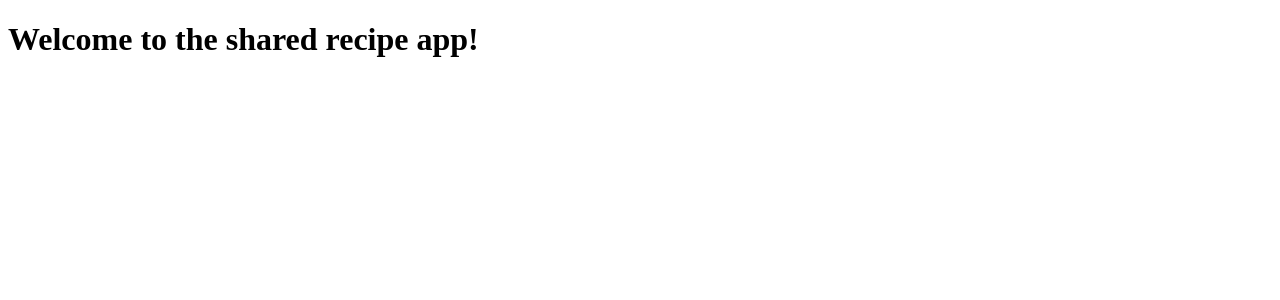
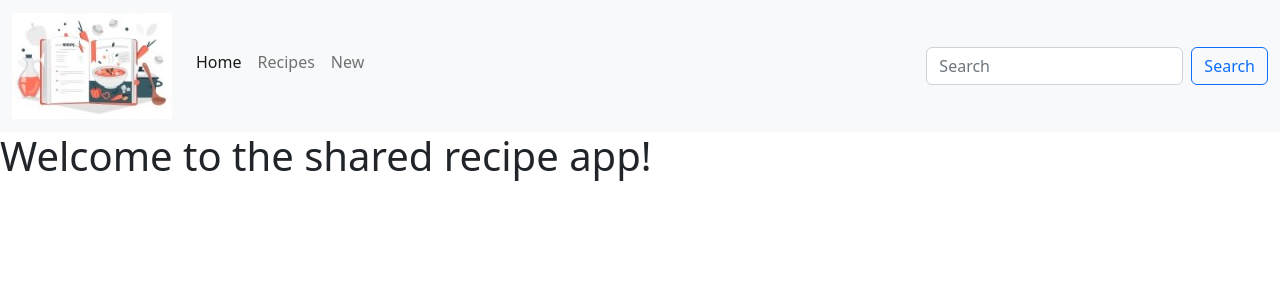
Before and after one commit to debbiect246/recipe-shared, a Django app: page / in a window 1280 px wide. Shown: the top 300 px of the page. Run offline with Django 4.2, Linux system fonts and the light colour scheme; some libraries are stand-ins or nearby versions.

Commit message:
nav bar created and styled

```diff
--- a/main/settings.py
+++ b/main/settings.py
@@ -127,6 +127,8 @@ USE_TZ = True
 
 STATIC_URL = 'static/'
 
+STATICFILES_DIRS = (os.path.join(BASE_DIR, 'static'),)
+
 # Default primary key field type
 # https://docs.djangoproject.com/en/4.2/ref/settings/#default-auto-field
 
--- a/templates/base.html
+++ b/templates/base.html
@@ -1,11 +1,23 @@
+{% load static %}
+
 <!DOCTYPE html>
 <html lang="en">
 <head>
     <meta charset="UTF-8">
     <meta name="viewport" content="width=device-width, initial-scale=1.0">
-    <title>Document</title>
+    {% block extra_css %}
+    <link rel="stylesheet" href="https://cdnjs.cloudflare.com/ajax/libs/bootstrap/5.2.3/css/bootstrap.min.css" integrity="sha512-SbiR/eusphKoMVVXysTKG/7VseWii+Y3FdHrt0EpKgpToZeemhqHeZeLWLhJutz/2ut2Vw1uQEj2MbRF+TVBUA==" crossorigin="anonymous" referrerpolicy="no-referrer" />
+    <link rel="stylesheet" href="{% static '/css/base.css'}">
+    {% endblock %}
+
+    {% block onload_js %}
+    <script src="https://cdnjs.cloudflare.com/ajax/libs/bootstrap/5.2.3/js/bootstrap.min.js" integrity="sha512-1/RvZTcCDEUjY/CypiMz+iqqtaoQfAITmNSJY17Myp4Ms5mdxPS5UV7iOfdZoxcGhzFbOm6sntTKJppjvuhg4g==" crossorigin="anonymous" referrerpolicy="no-referrer"></script>
+    {% endblock %}
+
+    <title>Recipe Sharing App - {% block title %}{% endblock %}</title>
 </head>
 <body>
+    {% include 'includes/header.html' %}
     <h1>Welcome to the shared recipe app!</h1>
 
 </body>
--- /dev/null
+++ b/templates/includes/header.html
@@ -0,0 +1,36 @@
+{% load static %}
+
+<header>
+    <nav class="navbar navbar-expand-lg bg-light">
+        <div class="container-fluid">
+        <!--logo-->
+
+          <a class="navbar-brand" href="#"><img src="{% static 'images/logo.jpg' %}" alt="Recipe sharing logo" class="logo"></a>
+          <button class="navbar-toggler" type="button" data-bs-toggle="collapse" data-bs-target="#navbarNav" aria-controls="navbarNav" aria-expanded="false" aria-label="Toggle navigation">
+            <span class="navbar-toggler-icon"></span>
+          </button>
+          <!--nav bar items-->
+          <div class="collapse navbar-collapse" id="navbarNav">
+            <ul class="navbar-nav me-auto mb-2">
+              <li class="nav-item">
+                <a class="nav-link active" aria-current="page" href="{%url 'home'}">Home</a>
+              </li>
+              <li class="nav-item">
+                <a class="nav-link" href="#">Recipes</a>
+              </li>
+              <li class="nav-item">
+                <a class="nav-link" href="#">New</a>
+              </li>
+            </ul>
+
+            <!--search form added-->
+            <form class="d-flex" role="search">
+                <input class="form-control me-2" type="search" placeholder="Search" aria-label="Search">
+                <button class="btn btn-outline-primary" type="submit">Search</button>
+            </form>
+
+          </div>
+        </div>
+      </nav>
+
+</header>
```
Also changed, not shown: static/css/base.css (added, +63 -0 lines), static/images/logo.jpg (added).
